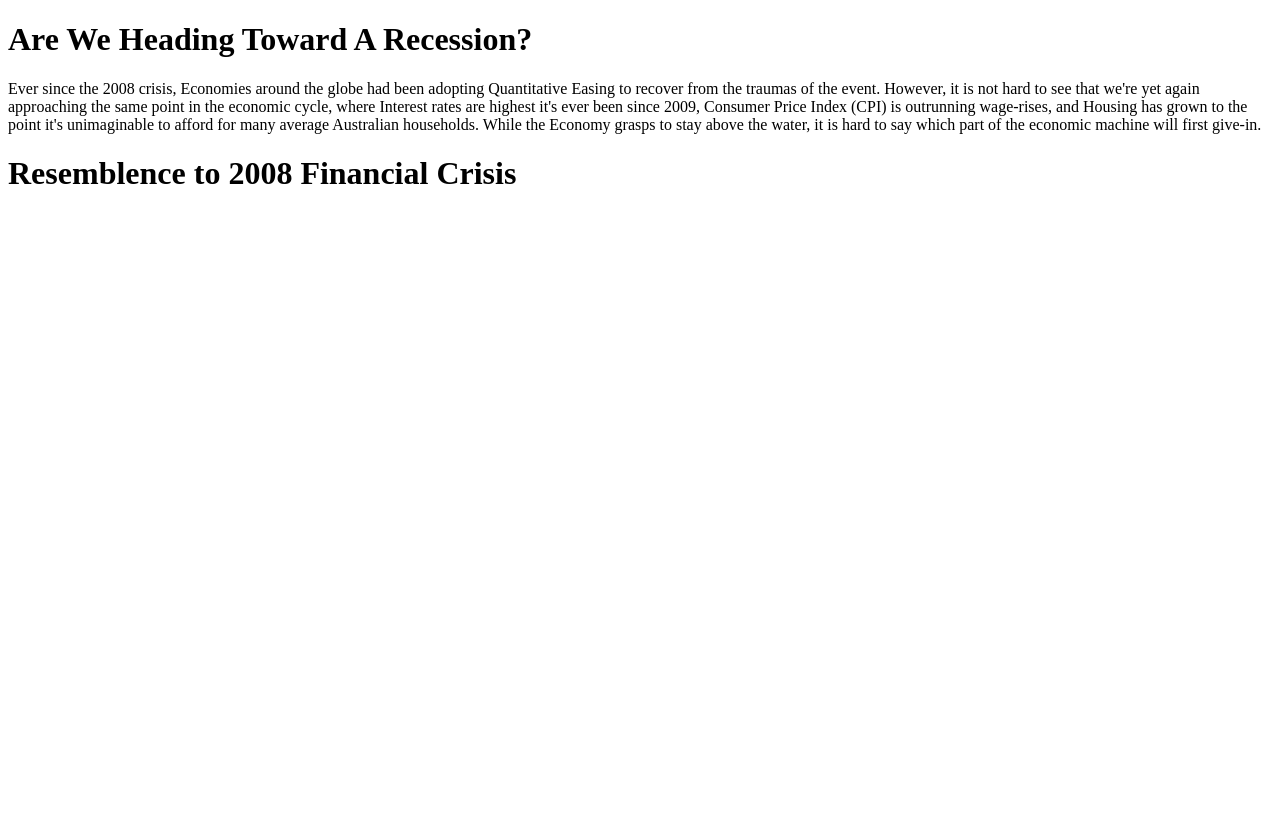
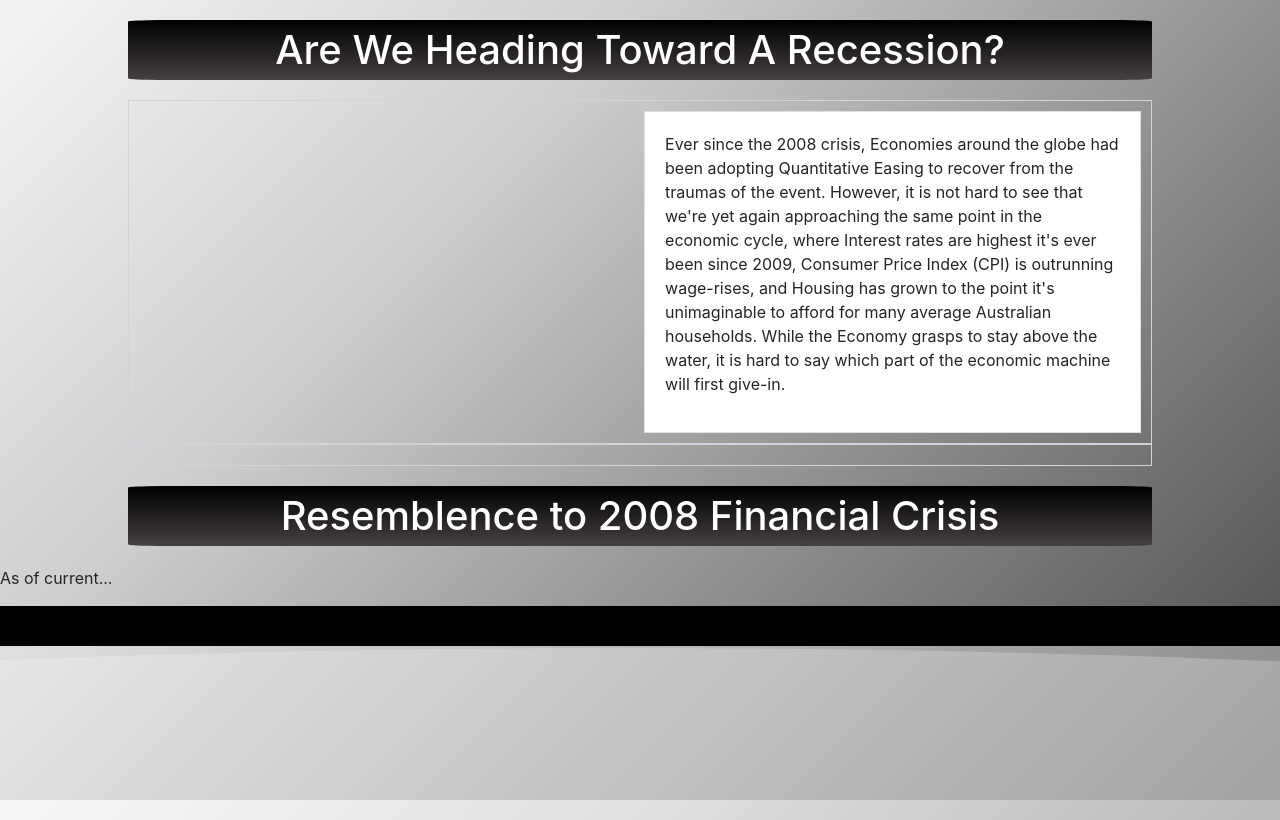
Before and after one commit to JackLin07/FIT3179-DataVisualisation_A2, a plain HTML site: page index.html in a window 1280 px wide. Drawn offline with nearby package versions, Linux system fonts and the light colour scheme; a script that the page names is missing.

Commit message:
much better styling for main page

```diff
--- a/index.html
+++ b/index.html
@@ -4,20 +4,185 @@
     <meta charset="UTF-8">
     <meta http-equiv="X-UA-Compatible" content="IE=edge">
     <meta name="viewport" content="width=device-width, initial-scale=1.0">
+    <link href="https://cdn.jsdelivr.net/npm/bootstrap@5.3.2/dist/css/bootstrap.min.css" rel="stylesheet" integrity="sha384-T3c6CoIi6uLrA9TneNEoa7RxnatzjcDSCmG1MXxSR1GAsXEV/Dwwykc2MPK8M2HN" crossorigin="anonymous">
+    <!-- <link rel="stylesheet" href = "../css/style.css"> -->
     <script src="https://cdn.jsdelivr.net/npm/vega@5.20.2"></script>
     <script src="https://cdn.jsdelivr.net/npm/vega-lite@5.1.0"></script>
     <script src="https://cdn.jsdelivr.net/npm/vega-embed@6.17.0"></script>
     <script src="vega_lite_vis.js"></script>
-<title>Are We Heading Toward A Recession? </title>
+    <style>
+        body {
+            flex-direction: column;
+            margin: 0; /* Resetting default margin */
+            height: 100vh; /* Taking full viewport height */
+            justify-content: center;
+            align-items: center;
+            margin: auto;
+            font-family: -apple-system, BlinkMacSystemFont, sans-serif;
+            overflow: auto;
+            background: linear-gradient(315deg, rgb(76, 76, 75) 3%, rgb(145, 145, 144) 38%, rgb(207, 206, 206) 68%, rgb(243, 243, 243) 98%);
+            animation: gradient 15s ease infinite;
+            background-size: 400% 400%;
+            background-attachment: fixed;
+        }
+
+        .container {
+            /*background-color: rgb(133, 219, 193);*/
+            padding: 10px;
+            border: 1px solid #ced4da;
+            width: 80%; /* Example width, can be adjusted */
+        }
+
+        h1 {
+            margin: 20px 0;
+            display: flex;
+            text-align: center;
+            margin-left: auto;
+            margin-right: auto;
+            justify-content: center;  /* Center horizontally */
+            align-items: center;      /* Center vertically */
+            height: 60px;
+            background: linear-gradient(to top, #474040 0%, #000000 100%);
+            border-radius: 3%;
+            width: 80%;
+            box-sizing: border-box; /* Including padding and border in element's total width */
+            -webkit-text-fill-color: #ffffff;
+            text-decoration-color: #ced4da;
+        }
+
+        .wrapper {
+            display: flex;
+            width: 100%;
+            height: 80%;
+        }
+
+        .visualization {
+            flex: 1;
+            align-items: center;
+            padding-right: 5%;
+        }
+
+        .content {
+            flex: 1;
+            padding: 20px;
+            background-color: white;
+            border: 1px solid #e0e0e0;
+        }
+
+        div {
+            word-break: break-word;
+            white-space: normal;
+        }
+
+        footer {
+            height: 10px;
+            background-color: #000000;
+            width: 100%;
+            margin-top: 10px;
+            padding: 20px 20px;
+        }
+/*
+        body {
+            margin: auto;
+            font-family: -apple-system, BlinkMacSystemFont, sans-serif;
+            overflow: auto;
+            background: linear-gradient(315deg, rgba(101,0,94,1) 3%, rgba(60,132,206,1) 38%, rgba(48,238,226,1) 68%, rgba(255,25,25,1) 98%);
+            animation: gradient 15s ease infinite;
+            background-size: 400% 400%;
+            background-attachment: fixed;
+        }
+  */
+        @keyframes gradient {
+            0% {
+                background-position: 0% 0%;
+            }
+            50% {
+                background-position: 100% 100%;
+            }
+            100% {
+                background-position: 0% 0%;
+            }
+        }
+
+        .wave {
+            background: rgb(255 255 255 / 25%);
+            border-radius: 1000% 1000% 0 0;
+            position: fixed;
+            width: 200%;
+            height: 12em;
+            animation: wave 10s -3s linear infinite;
+            transform: translate3d(0, 0, 0);
+            opacity: 0.8;
+            bottom: 0;
+            left: 0;
+            z-index: -1;
+        }
+
+        .wave:nth-of-type(2) {
+            bottom: -1.25em;
+            animation: wave 18s linear reverse infinite;
+            opacity: 0.8;
+        }
+
+        .wave:nth-of-type(3) {
+            bottom: -2.5em;
+            animation: wave 20s -1s reverse infinite;
+            opacity: 0.9;
+        }
+
+        @keyframes wave {
+            2% {
+                transform: translateX(1);
+            }
+
+            25% {
+                transform: translateX(-25%);
+            }
+
+            50% {
+                transform: translateX(-50%);
+            }
+
+            75% {
+                transform: translateX(-25%);
+            }
+
+            100% {
+                transform: translateX(1);
+            }
+        }
+
+
+    </style>
+    <title>Are We Heading Toward A Recession?</title>
     </head>
     <body>
+        <div class="wave"></div>
+        <div class="wave"></div>
+        <div class="wave"></div>
         <h1>Are We Heading Toward A Recession?</h1>
-    <div id="Interest_rate_trend"></div>
-    <p>Ever since the 2008 crisis, Economies around the globe had been adopting Quantitative Easing to recover from the traumas of the event. However, it is not hard to see that we're yet again approaching the same point in the economic cycle, where Interest rates are highest it's ever been since 2009, Consumer Price Index (CPI) is outrunning wage-rises, and Housing has grown to the point it's unimaginable to afford for many average Australian households. While the Economy grasps to stay above the water, it is hard to say which part of the economic machine will first give-in.</p>
-
+            <div class="container">
+                <div class="wrapper">
+                    <div class="visualization" id="Interest_rate_trend"></div>
+                    <div class="content">
+                        <p>Ever since the 2008 crisis, Economies around the globe had been adopting Quantitative Easing
+                            to recover from the traumas of the event. However, it is not hard to see that we're yet again
+                            approaching the same point in the economic cycle, where Interest rates are highest it's ever
+                            been since 2009, Consumer Price Index (CPI) is outrunning wage-rises, and Housing has grown
+                            to the point it's unimaginable to afford for many average Australian households. While the
+                            Economy grasps to stay above the water, it is hard to say which part of the economic machine
+                            will first give-in.</p>
+                    </div>
+                </div>
+            </div>
             <!-- <div id="Map_of_Interest_Rates"></div> -->
-    <div id="Map_of_everything"></div>
+            <div class="container">
+                <div class="visualization" id="Map_of_everything"></div>
+            </div>
 
         <h1>Resemblence to 2008 Financial Crisis</h1>
+        <p>As of current...</p>
+        <footer></footer>
     </body>
+
 </html>
```
Lines whose indentation alone changed are shown as unchanged.
